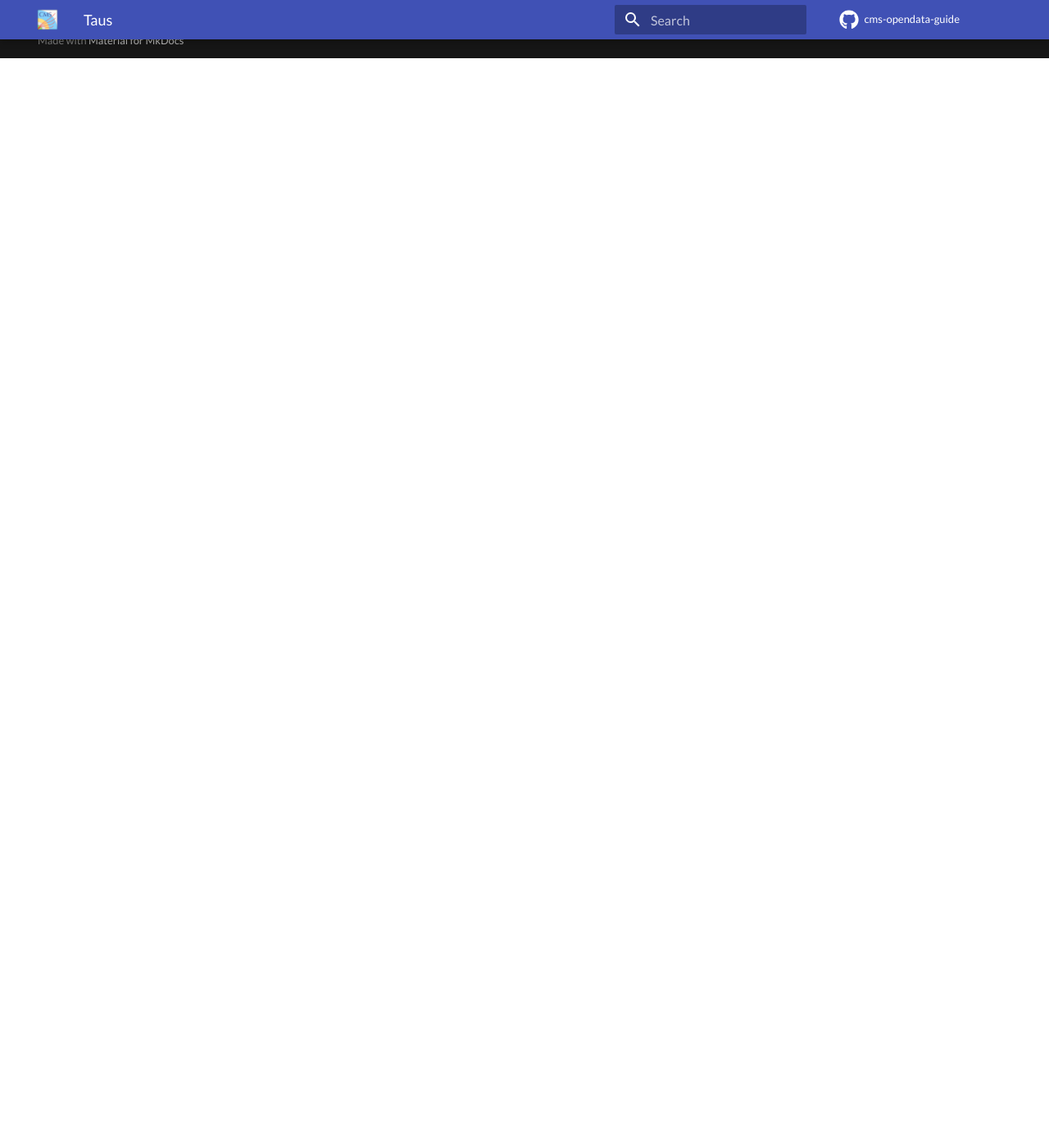
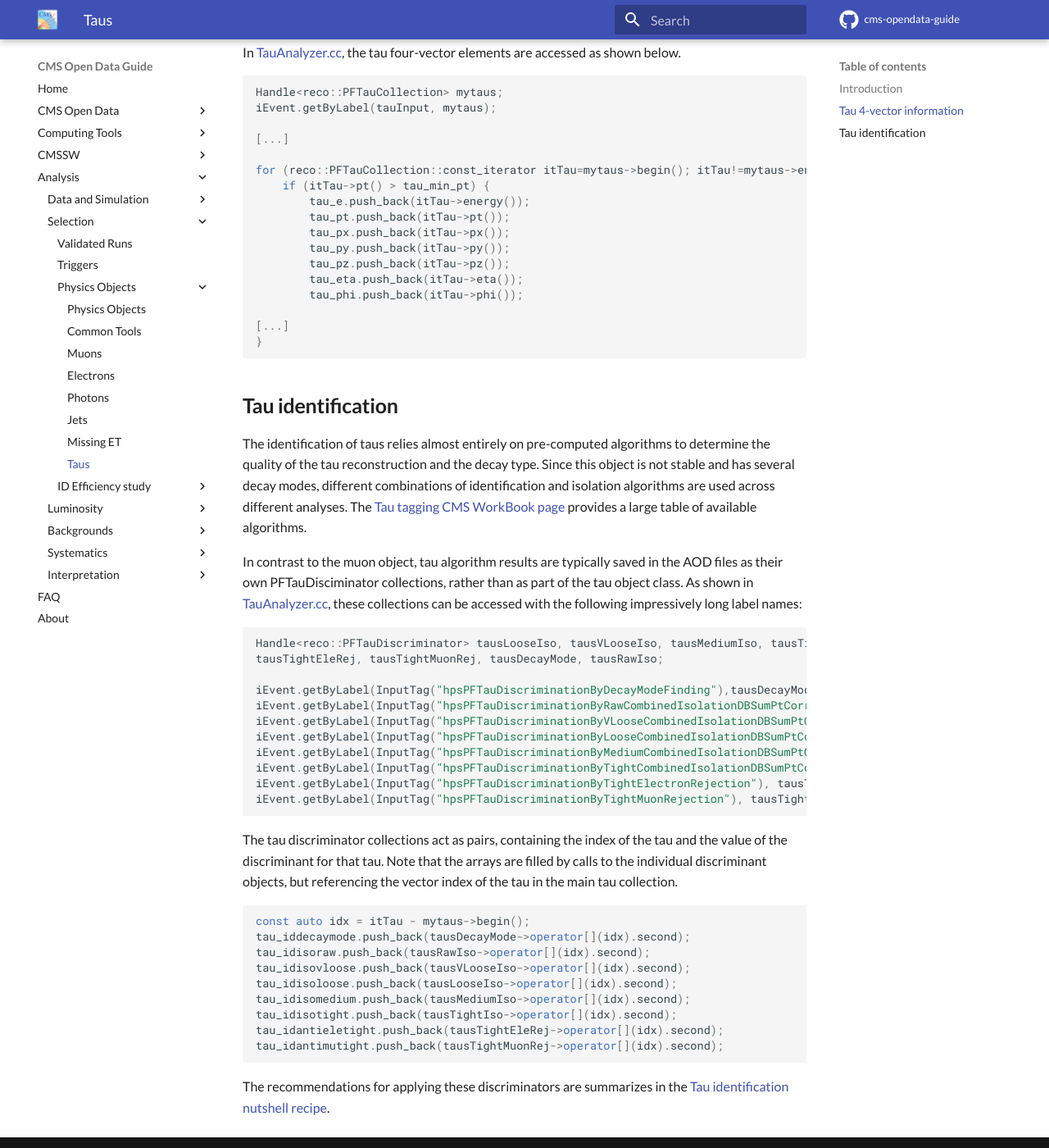
Before and after one commit to cernopendata/cms-opendata-guide, an MkDocs documentation site: the page built from docs/analysis/selection/objects/taus.md, in a window 1280 px wide and 1400 px high, scrolled down 1329 px. Shown: the whole window at 82% size. Built offline with MkDocs 1.6.1 and Material for MkDocs 9.7.7, drawn with Linux system fonts in a browser that asks for light colours; comment, search, counter and statistics services are not loaded; some of the changed text lies outside the part shown.

Commit message:
analysis: add tau object page (#95)

````diff
--- a/docs/analysis/selection/objects/taus.md
+++ b/docs/analysis/selection/objects/taus.md
@@ -1,4 +1,80 @@
 # Taus
 
-!!! Warning
-    This page is under construction
+## Introduction
+
+Tau lepton having a mass of 1.777 GeV, is the only lepton heavy enough to decay into hadrons. As depicted in the pi-chart, in about one third of the cases τ’s decay leptonically to a muon (τμ) or an electron (τe) with two neutrinos, and are reconstructed and identified with the usual techniques for [muons](./muons.md) and [electrons](./electrons.md). In the remaining cases, τ leptons decay hadronically, to a combination of charged and neutral mesons with a τν.
+
+![TauDecays](../../../images/TauDecayPiChart.png)
+
+Hadronically decaying τ’s, denoted by τh, are reconstructed and identified with the hadrons-plus-strips (HPS) algorithm, which was developed for use in the LHC Run-1. The key challenge that this algorithm has to face is the distinction between genuine τh, and quark and gluon jets, which are copiously produced in QCD multijet process and can be misidentified as τh. The main handle for reducing these jet→τh misidentification backgrounds is to utilize the fact that the particles produced in τh decays are of lower multiplicity, deposit energy in a narrow region compared to a quark or gluon jet, and are typically isolated with respect to other particles in the event.
+
+In some physics analyses, the misidentification of electrons or muons as τh candidates may constitute a sizeable background as well. Therefore, HPS algorithm has got various discriminators like isolation, against electrons and muons etc. to identify genuine hadronically decaying taus.
+
+## Tau 4-vector information
+
+An example of an EDAnalyzer tau information is available in the [TauAnalyzer](https://github.com/cms-opendata-analyses/PhysObjectExtractorTool/blob/2012/PhysObjectExtractor/src/TauAnalyzer.cc) of the Physics Object Extractor Tool (POET). The following header files needed for accessing tau information are included:
+
+``` cpp
+//classes to extract tau information
+#include "DataFormats/TauReco/interface/PFTau.h"
+#include "DataFormats/TauReco/interface/PFTauFwd.h"
+#include "DataFormats/TauReco/interface/PFTauDiscriminator.h"
+```
+
+In [TauAnalyzer.cc](https://github.com/cms-opendata-analyses/PhysObjectExtractorTool/blob/2012/PhysObjectExtractor/src/TauAnalyzer.cc), the tau four-vector elements are accessed as shown below.
+
+``` cpp
+Handle<reco::PFTauCollection> mytaus;
+iEvent.getByLabel(tauInput, mytaus);
+
+[...]
+
+for (reco::PFTauCollection::const_iterator itTau=mytaus->begin(); itTau!=mytaus->end(); ++itTau){
+    if (itTau->pt() > tau_min_pt) {
+        tau_e.push_back(itTau->energy());
+        tau_pt.push_back(itTau->pt());
+        tau_px.push_back(itTau->px());
+        tau_py.push_back(itTau->py());
+        tau_pz.push_back(itTau->pz());
+        tau_eta.push_back(itTau->eta());
+        tau_phi.push_back(itTau->phi());
+
+[...]
+}
+```
+
+## Tau identification
+
+The identification of taus relies almost entirely on pre-computed algorithms to determine the quality of the tau reconstruction and the decay type. Since this object is not stable and has several decay modes, different combinations of identification and isolation algorithms are used across different analyses. The [Tau tagging CMS WorkBook page](https://twiki.cern.ch/twiki/bin/view/CMSPublic/WorkBookPFTauTagging#Legacy_Tau_ID_Run_I) provides a large table of available algorithms.
+
+In contrast to the muon object, tau algorithm results are typically saved in the AOD files as their own PFTauDisciminator collections, rather than as part of the tau object class. As shown in [TauAnalyzer.cc](https://github.com/cms-opendata-analyses/PhysObjectExtractorTool/blob/2012/PhysObjectExtractor/src/TauAnalyzer.cc), these collections can be accessed with the following impressively long label names:
+
+```cpp
+Handle<reco::PFTauDiscriminator> tausLooseIso, tausVLooseIso, tausMediumIso, tausTightIso,
+tausTightEleRej, tausTightMuonRej, tausDecayMode, tausRawIso;
+
+iEvent.getByLabel(InputTag("hpsPFTauDiscriminationByDecayModeFinding"),tausDecayMode);
+iEvent.getByLabel(InputTag("hpsPFTauDiscriminationByRawCombinedIsolationDBSumPtCorr"), tausRawIso);
+iEvent.getByLabel(InputTag("hpsPFTauDiscriminationByVLooseCombinedIsolationDBSumPtCorr"), tausVLooseIso);
+iEvent.getByLabel(InputTag("hpsPFTauDiscriminationByLooseCombinedIsolationDBSumPtCorr"), tausLooseIso);
+iEvent.getByLabel(InputTag("hpsPFTauDiscriminationByMediumCombinedIsolationDBSumPtCorr"), tausMediumIso);
+iEvent.getByLabel(InputTag("hpsPFTauDiscriminationByTightCombinedIsolationDBSumPtCorr"), tausTightIso);
+iEvent.getByLabel(InputTag("hpsPFTauDiscriminationByTightElectronRejection"), tausTightEleRej);
+iEvent.getByLabel(InputTag("hpsPFTauDiscriminationByTightMuonRejection"), tausTightMuonRej);
+```
+
+The tau discriminator collections act as pairs, containing the index of the tau and the value of the discriminant for that tau. Note that the arrays are filled by calls to the individual discriminant objects, but referencing the vector index of the tau in the main tau collection.
+
+``` cpp
+const auto idx = itTau - mytaus->begin();
+tau_iddecaymode.push_back(tausDecayMode->operator[](idx).second);
+tau_idisoraw.push_back(tausRawIso->operator[](idx).second);
+tau_idisovloose.push_back(tausVLooseIso->operator[](idx).second);
+tau_idisoloose.push_back(tausLooseIso->operator[](idx).second);
+tau_idisomedium.push_back(tausMediumIso->operator[](idx).second);
+tau_idisotight.push_back(tausTightIso->operator[](idx).second);
+tau_idantieletight.push_back(tausTightEleRej->operator[](idx).second);
+tau_idantimutight.push_back(tausTightMuonRej->operator[](idx).second);
+```
+
+The recommendations for applying these discriminators are summarizes in the [Tau identification nutshell recipe](https://twiki.cern.ch/twiki/bin/view/CMSPublic/NutShellRecipeFor5312AndNewer).
````
Also changed, not shown: docs/images/TauDecayPiChart.png (added).
